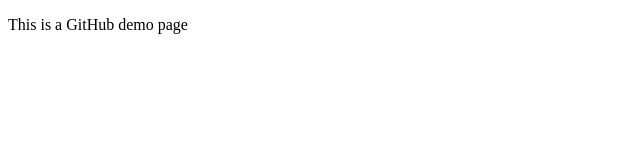
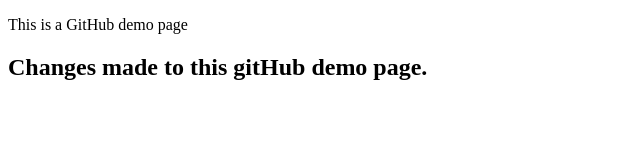
Before and after one commit to Nadia2586/Web-Tech-2, a plain HTML site: page index.html in a window 1280 px wide. Shown: the whole page, without its empty margins (0-640 px from the left). Drawn offline with Linux system fonts and the light colour scheme.

Commit message:
Second commit

```diff
--- a/index.html
+++ b/index.html
@@ -11,7 +11,7 @@
 <body>
 
     <p>This is a GitHub demo page</p>
-
+   <h2>Changes made to this gitHub demo page.</h2>
 
 
     <script src="js/script.js"></script>
```
